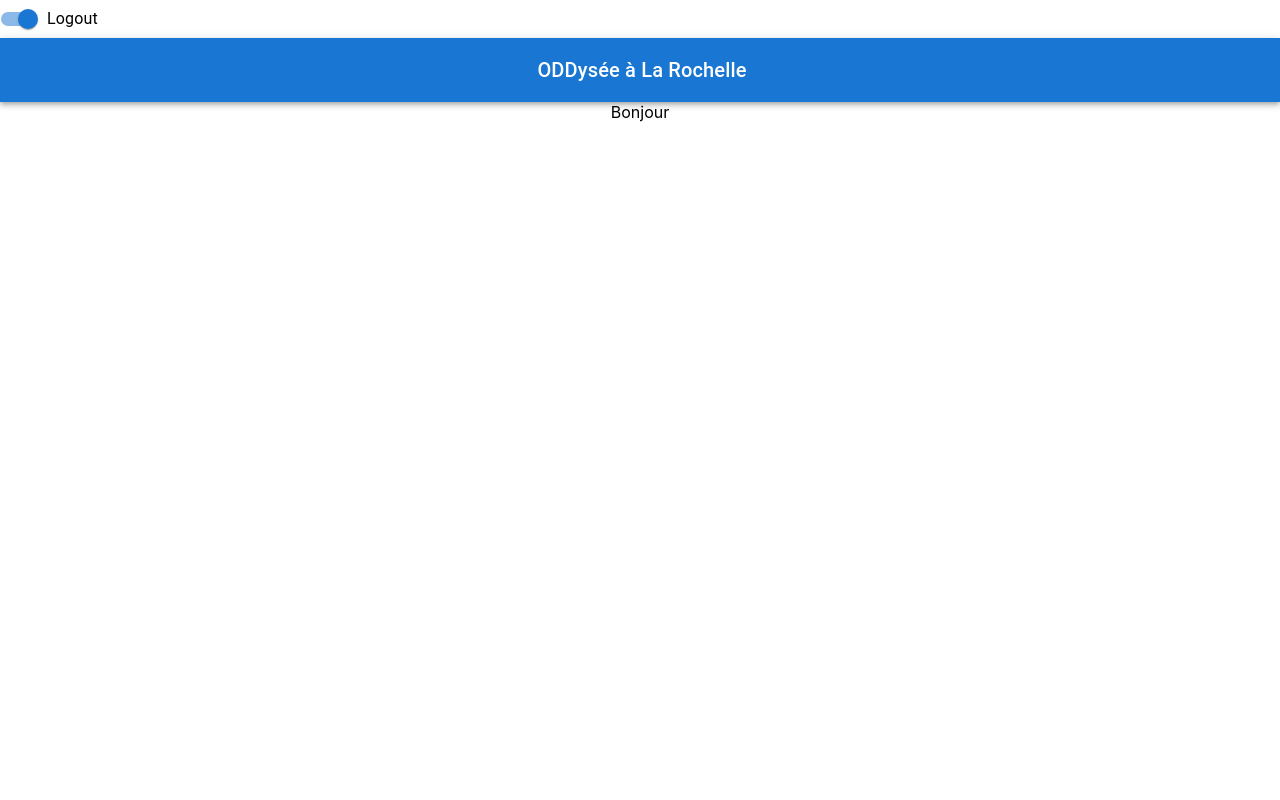
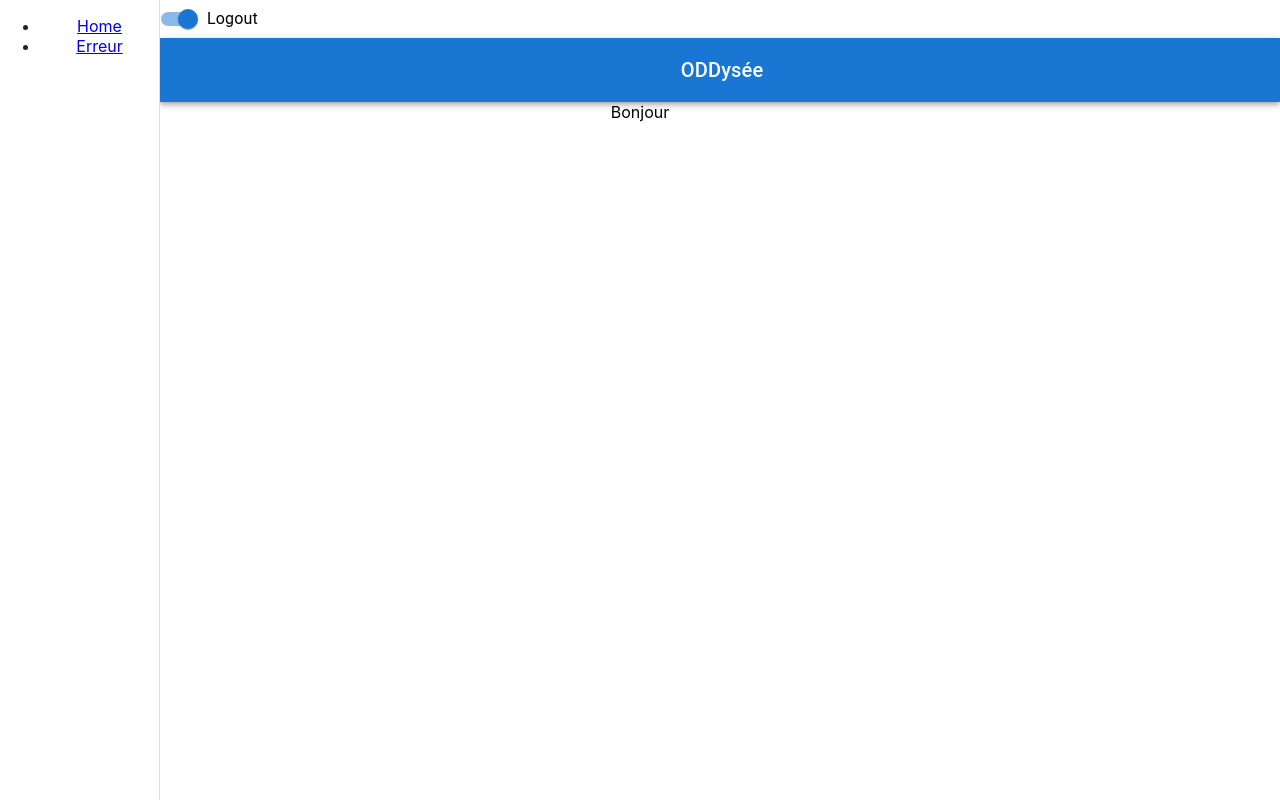
Before and after one commit to ReA974/odd-admin, a React (Create React App) app: page / in a window 1280 px wide. Built offline with nearby package versions, Linux system fonts and the light colour scheme.

Commit message:
Initialisation de l'app

```diff
--- a/src/oddAdmin/OddAdminApp.jsx
+++ b/src/oddAdmin/OddAdminApp.jsx
@@ -1,8 +1,8 @@
 import React, {useState} from 'react';
 import '../styles/App.css';
-import {BrowserRouter, Route, Routes} from "react-router-dom";
+import {BrowserRouter, NavLink, Route, Routes} from "react-router-dom";
 import {PageAccueil, PageConnexion, PageErreur, PageInterdit, PageNonAutorise} from "../pages";
-import {AppBar, Box, FormControlLabel, FormGroup, IconButton, Switch, Toolbar, Typography} from "@mui/material";
+import {AppBar, Box, Drawer, FormControlLabel, FormGroup, IconButton, Switch, Toolbar, Typography} from "@mui/material";
 
 export const OddAdminApp = () => {
     const [auth, setAuth] = useState(true);
@@ -11,10 +11,38 @@ export const OddAdminApp = () => {
         setAuth(event.target.checked);
     };
 
+    const drawerWidth = 160;
+
+    const navLinkDrawer = (
+        <div>
+            <ul>
+                <li>
+                    <NavLink activeclassname={"active"} to="/" style={{cursor: 'pointer'}}><i
+                        className="fas fa-house"/>Home</NavLink>
+                </li>
+                <li>
+                    <NavLink activeclassname={"active"} to="/error" style={{cursor: 'pointer'}}><i
+                        className="fas fa-bug"/>Erreur</NavLink>
+                </li>
+            </ul>
+        </div>
+    )
+
     return (
         <BrowserRouter>
             <div className="App">
-                <Box sx={{flexGrow: 1}}>
+                <Box component="nav">
+                    <Drawer variant="permanent" sx={{
+                        display: {xs: 'none', sm: 'block'},
+                        '& .MuiDrawer-paper': {boxSizing: 'border-box', width: drawerWidth},
+                    }} open>
+                        {navLinkDrawer}
+                    </Drawer>
+                </Box>
+                <Box component="main" sx={{
+                    width: {sm: `calc(100% - ${drawerWidth}px)`},
+                    ml: {sm: `${drawerWidth}px`},
+                }}>
                     <FormGroup>
                         <FormControlLabel
                             control={
@@ -38,7 +66,7 @@ export const OddAdminApp = () => {
                             >
                             </IconButton>
                             <Typography variant="h6" component="div" sx={{flexGrow: 1}}>
-                                ODDysée à La Rochelle
+                                ODDysée
                             </Typography>
                             {auth && (
                                 <div>
@@ -47,9 +75,7 @@ export const OddAdminApp = () => {
                                         aria-label="account of current user"
                                         aria-controls="menu-appbar"
                                         aria-haspopup="true"
-                                        color="inherit"
-                                    >
-                                    </IconButton>
+                                        color="inherit"/>
                                 </div>
                             )}
                         </Toolbar>
```
